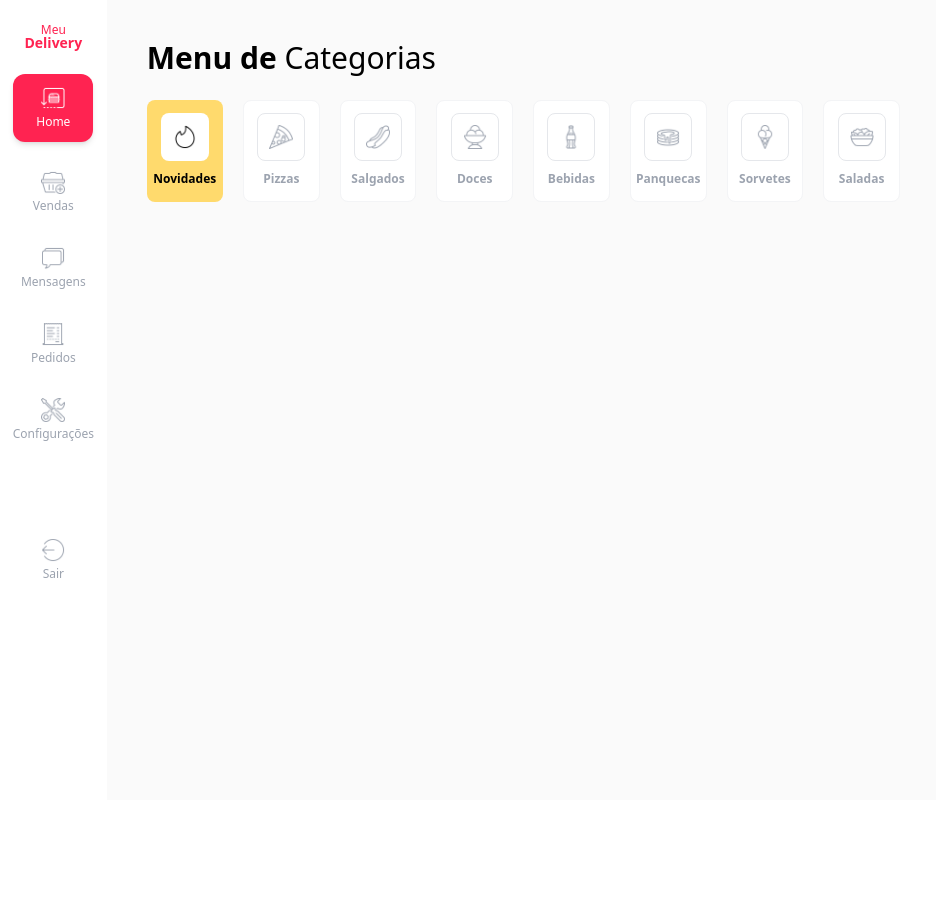
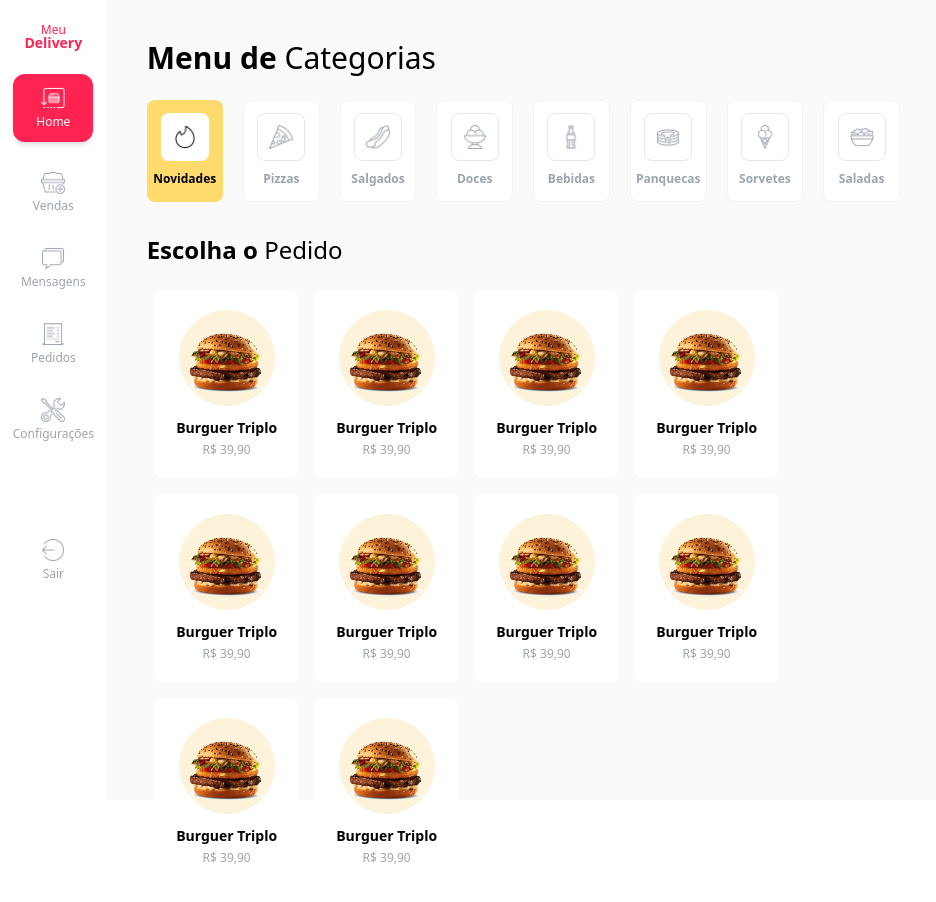
Before and after one commit to adrianojsle/Frontend-Delivery-Web, a React (Vite) app: page / in a window 1280 px wide. Shown: the whole page, without its empty margins (0-936 px from the left). Before the commit the page ends 800 px from the top, so only its background shows below. Built offline with nearby package versions, Linux system fonts and the light colour scheme.

Commit message:
Criação da sessão de pedidos

```diff
--- a/src/components/Menu/menu.component.tsx
+++ b/src/components/Menu/menu.component.tsx
@@ -1,9 +1,11 @@
 import Categories from "../Categories/categories.component";
+import Orders from "../Orders/orders.component";
 
 export default function Menu() {
     return <div className="w-8/12 bg-light p-10">
         <div>
             <Categories />
+            <Orders />
         </div>
     </div>
 }
--- /dev/null
+++ b/src/components/Orders/orders.component.tsx
@@ -0,0 +1,21 @@
+import SubtitleSection from "../SubtitleSection/subtitle-section.component";
+import ItemOrder from "./parts/item-order.part";
+import Hamburguer from "../../assets/img/1.png";
+
+export default function Orders() {
+    return <div className="mt-8">
+        <SubtitleSection firstWord="Escolha o " secondWord="Pedido" />
+        <div className="mt-6 flex flex-row flex-wrap">
+            <ItemOrder img={Hamburguer}/>
+            <ItemOrder img={Hamburguer}/>
+            <ItemOrder img={Hamburguer}/>
+            <ItemOrder img={Hamburguer}/>
+            <ItemOrder img={Hamburguer}/>
+            <ItemOrder img={Hamburguer}/>
+            <ItemOrder img={Hamburguer}/>
+            <ItemOrder img={Hamburguer}/>
+            <ItemOrder img={Hamburguer}/>
+            <ItemOrder img={Hamburguer}/>
+        </div>
+    </div>
+}
--- /dev/null
+++ b/src/components/Orders/parts/item-order.part.tsx
@@ -0,0 +1,15 @@
+type Props = {
+    img: string;
+}
+
+export default function ItemOrder({img}: Props) {
+    return <div className="w-36 py-5 rounded-lg bg-white flex flex-col justify-center items-center mx-2 mb-4">
+        <div className="w-24 h-24 rounded-full bg-tertiary flex justify-center items-center">
+            <img src={img} className="w-18 h-18" />
+        </div>
+        <div className="flex flex-col mt-3 items-center">
+            <span className="font-bold text-sm">Burguer Triplo</span>
+            <span className="font-light text-xs text-gray-400 mt-1">R$ 39,90</span>
+        </div>
+    </div>
+}
--- /dev/null
+++ b/src/components/SubtitleSection/subtitle-section.component.tsx
@@ -0,0 +1,15 @@
+type Props = {
+    firstWord: string;
+    secondWord: string;
+}
+
+export default function SubtitleSection({ firstWord, secondWord }: Props) {
+    return <div>
+        <span className={`text-2xl font-bold text-black`}>
+            {firstWord}
+        </span>
+        <span className={`text-2xl font-light text-black`}>
+            {secondWord}
+        </span>
+    </div>
+}
--- a/tailwind.config.js
+++ b/tailwind.config.js
@@ -9,7 +9,8 @@ export default {
       colors: {
         light: '#FAFAFA',
         primary: '#FF2351',
-        secondary: '#FFDA6D'
+        secondary: '#FFDA6D',
+        tertiary: '#FDF3DA'
       }
     },
   },
```
Also changed, not shown: src/assets/img/1.png (added).
